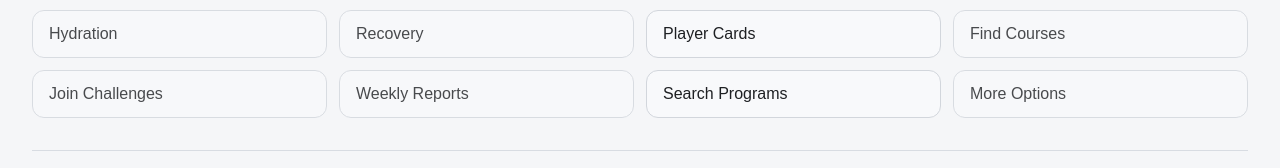
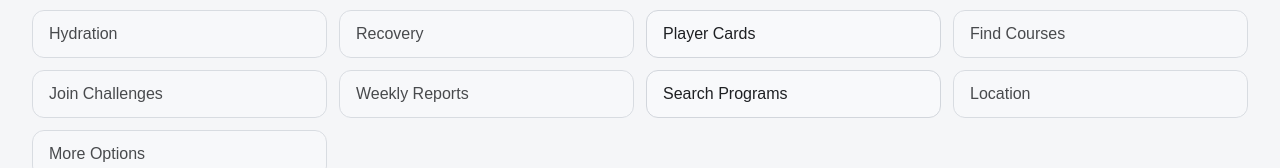
Before and after one commit to ericbeisel/Proform-web-application, a Next.js app: page /account in a window 1280 px wide. Shown: the part 741-909 px from the top of the page. Built offline with nearby package versions, Linux system fonts and the light colour scheme; no server answers.

Commit message:
latest changes

```diff
--- a/src/app/account/page.tsx
+++ b/src/app/account/page.tsx
@@ -53,6 +53,7 @@ const TOOL_ITEMS: ToolItem[] = [
   { label: "Join Challenges", href: "#" },
   { label: "Weekly Reports", href: "#" },
   { label: "Search Programs", href: "/programs" },
+    { label: "Location", href: "#" },
   { label: "More Options", href: "#" },
 ];
 
--- a/src/app/dashboard/page.tsx
+++ b/src/app/dashboard/page.tsx
@@ -30,8 +30,9 @@ export default function DashboardPage() {
       // Guard: if no token exists yet, redirect immediately instead of
       // firing requests that will all fail with "invalid credentials"
       const token = getAuthToken()
+      console.log("🔍 Checking auth token for dashboard:", token) // Debug log
       if (!token) {
-        router.replace("/login")
+        router.replace("/auth/login")
         return
       }
 
```
